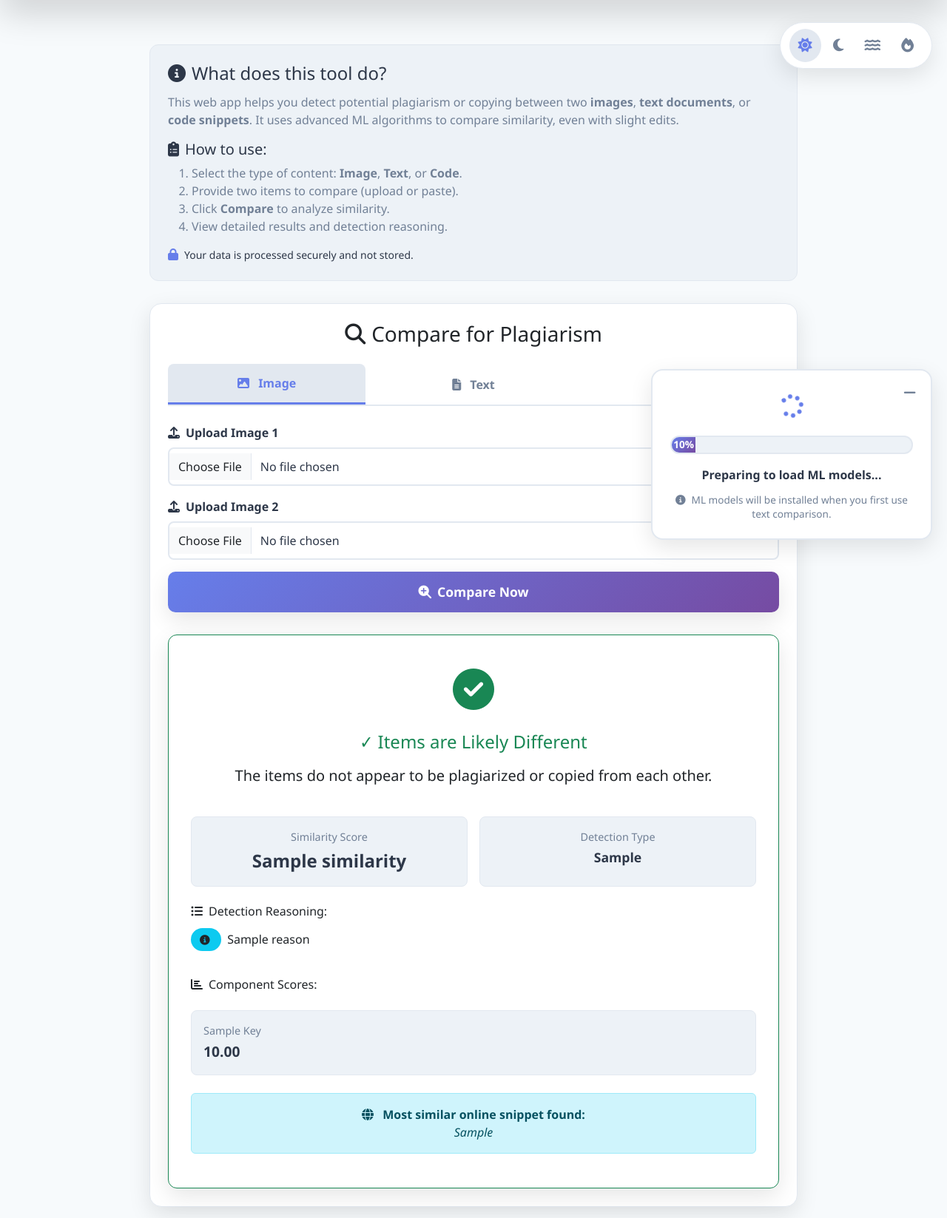
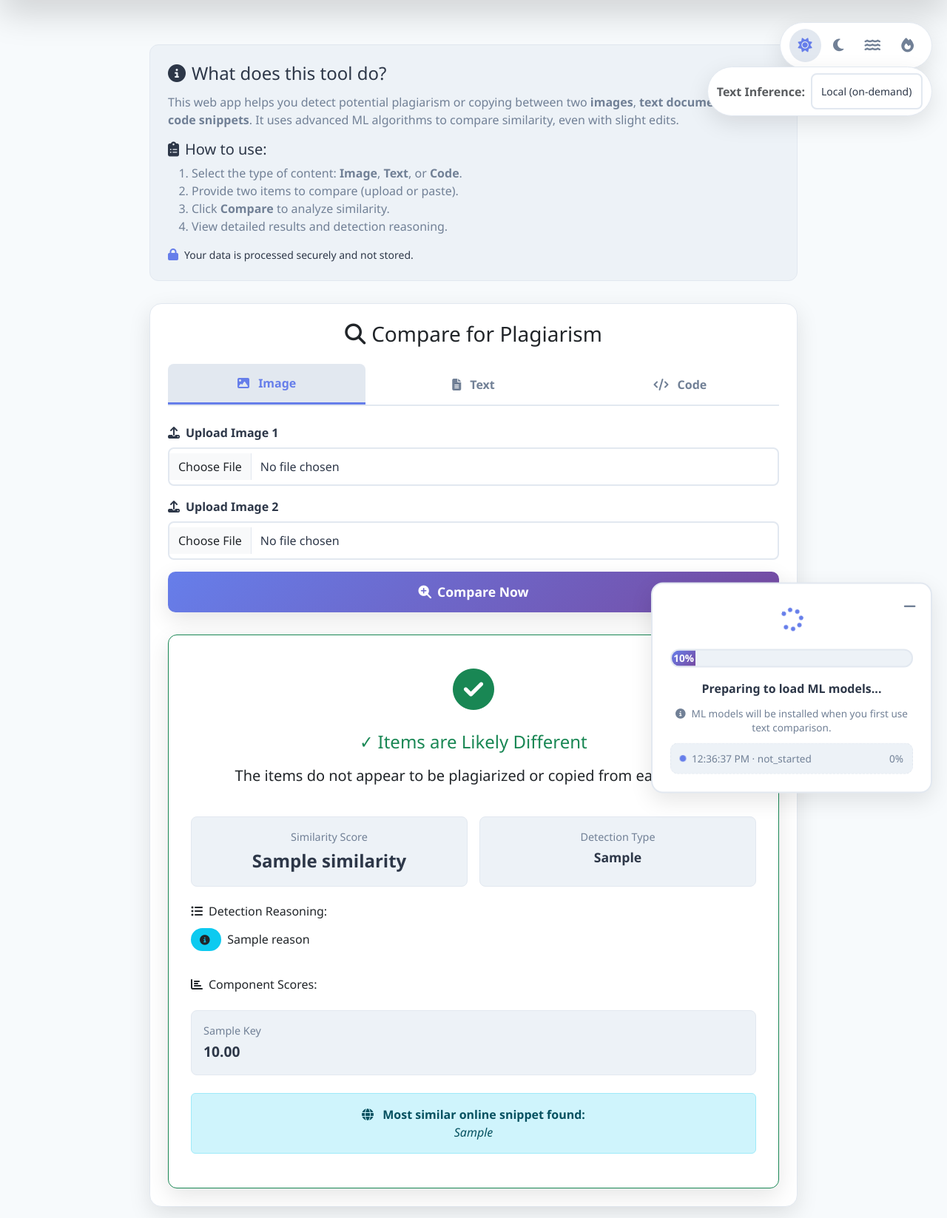
Before and after one commit to DinoDD19/Plagarism-Detector, a Flask app: template plagirism/templates/index.html in a window 1280 px wide. Shown: the part 50-1697 px from the top of the page at 74% size. Run offline with Flask 3, Linux system fonts and the light colour scheme; the template is opened without the code that fills it: most values are stand-ins (such as "Sample title", 1, 10 or a date in 2020); parts of the project's set-up code (start-up, migrations or seed data) failed here and were passed over.

Commit message:
Improve live loading UI and pin Werkzeug

```diff
--- a/app.py
+++ b/app.py
@@ -5,6 +5,7 @@
 import threading
 import difflib
 import requests
+import time
 
 app = Flask(__name__, template_folder='plagirism/templates', static_folder='plagirism')
 app.config['UPLOAD_FOLDER'] = 'plagirism/uploads'
@@ -15,6 +16,7 @@
 # Hugging Face Inference API (optional)
 HF_API_TOKEN = os.getenv('HF_API_TOKEN', '')
 HF_MODEL_ID = os.getenv('HF_MODEL_ID', 'sentence-transformers/all-MiniLM-L6-v2')
+USE_HF_API = bool(HF_API_TOKEN)
 
 # Ensure upload folder exists
 os.makedirs(app.config['UPLOAD_FOLDER'], exist_ok=True)
@@ -41,20 +43,39 @@
     try:
         import subprocess, sys
         update_loading_status('installing', 'Installing text ML packages...', 10)
+
+        # Live pulse while pip runs
+        stop_event = threading.Event()
+        def _pulse_install():
+            local_progress = 12
+            while not stop_event.wait(1.2):
+                local_progress = min(45, local_progress + 2)
+                update_loading_status('installing', 'Installing text ML packages...', local_progress)
+        pulse_thread = threading.Thread(target=_pulse_install, daemon=True)
+        pulse_thread.start()
+
         # Install sentence-transformers and numpy when user selects Text mode
         subprocess.check_call([sys.executable, '-m', 'pip', 'install', '-q', 'sentence-transformers>=2.2.0', 'numpy>=1.24.0'])
+
+        stop_event.set()
+        pulse_thread.join(timeout=0.1)
         ml_packages_installed = True
         update_loading_status('packages_installed', 'Packages installed. Preparing model...', 50)
         return True
     except Exception as e:
+        try:
+            stop_event.set()
+        except Exception:
+            pass
         update_loading_status('error', f'Failed to install ML packages: {e}', 0)
         return False
 
 def get_embedder():
     global embedder
+    global USE_HF_API
     if embedder is None:
         # If using HF API, no local model needed
-        if HF_API_TOKEN:
+        if USE_HF_API and HF_API_TOKEN:
             update_loading_status('ready', 'Using Hugging Face Inference API', 100)
             return None
         # Ensure required packages are present
@@ -62,10 +83,24 @@
             return None
         try:
             update_loading_status('loading_model', 'Downloading ML model (one-time setup)...', 60)
+            stop_event = threading.Event()
+            def _pulse_model():
+                local_progress = 62
+                while not stop_event.wait(1.2):
+                    local_progress = min(95, local_progress + 3)
+                    update_loading_status('loading_model', 'Downloading ML model (one-time setup)...', local_progress)
+            pulse_thread = threading.Thread(target=_pulse_model, daemon=True)
+            pulse_thread.start()
             from sentence_transformers import SentenceTransformer
             embedder = SentenceTransformer(MODEL_NAME, cache_folder=HF_CACHE_DIR)
+            stop_event.set()
+            pulse_thread.join(timeout=0.1)
             update_loading_status('ready', 'ML model ready!', 100)
         except Exception as e:
+            try:
+                stop_event.set()
+            except Exception:
+                pass
             update_loading_status('error', f'Failed to load model: {e}', 0)
             return None
     return embedder
@@ -76,8 +111,8 @@
 
 def semantic_similarity(text1, text2):
     try:
-        # Prefer Hugging Face Inference API if token provided (no local downloads)
-        if HF_API_TOKEN:
+        # Prefer Hugging Face Inference API if enabled (no local downloads)
+        if USE_HF_API and HF_API_TOKEN:
             try:
                 api_url = f"https://api-inference.huggingface.co/models/{HF_MODEL_ID}"
                 headers = {"Authorization": f"Bearer {HF_API_TOKEN}"}
@@ -139,7 +174,7 @@
 @app.route('/warm-text-model', methods=['POST'])
 def warm_text_model():
     # If using HF API, mark ready immediately (no local downloads)
-    if HF_API_TOKEN:
+    if USE_HF_API and HF_API_TOKEN:
         update_loading_status('ready', 'Using Hugging Face Inference API', 100)
         return {'status': 'api_ready'}
     # Else load locally in background
@@ -150,6 +185,33 @@
             pass
     threading.Thread(target=_bg_load, daemon=True).start()
     return {'status': 'started'}
+
+# Inference mode endpoints for UI toggle
+@app.route('/get-text-inference-mode', methods=['GET'])
+def get_text_inference_mode():
+    from flask import jsonify
+    return jsonify({'mode': 'api' if (USE_HF_API and HF_API_TOKEN) else 'local', 'has_token': bool(HF_API_TOKEN)})
+
+@app.route('/set-text-inference-mode', methods=['POST'])
+def set_text_inference_mode():
+    global USE_HF_API
+    try:
+        data = request.get_json(force=True) or {}
+        mode = (data.get('mode') or '').lower()
+        if mode == 'api':
+            if not HF_API_TOKEN:
+                return {'ok': False, 'error': 'HF_API_TOKEN not set'}, 400
+            USE_HF_API = True
+            update_loading_status('ready', 'Using Hugging Face Inference API', 100)
+            return {'ok': True, 'mode': 'api'}
+        elif mode == 'local':
+            USE_HF_API = False
+            update_loading_status('not_started', 'Local model will load on first use', 0)
+            return {'ok': True, 'mode': 'local'}
+        else:
+            return {'ok': False, 'error': 'Invalid mode'}, 400
+    except Exception as e:
+        return {'ok': False, 'error': str(e)}, 500
 
 # ---------- Text helpers (ensemble similarity) ----------
 def _normalize_text(s: str) -> str:
--- a/plagirism/templates/index.html
+++ b/plagirism/templates/index.html
@@ -280,6 +280,46 @@
             font-size: 0.85rem;
         }
 
+        .loading-history {
+            text-align: left;
+            margin-top: 12px;
+            background: var(--instructions-bg);
+            border: 1px dashed var(--border-color);
+            border-radius: 10px;
+            padding: 10px 12px;
+            max-height: 140px;
+            overflow: hidden;
+        }
+
+        .history-row {
+            display: flex;
+            align-items: center;
+            justify-content: space-between;
+            font-size: 0.85rem;
+            color: var(--text-secondary);
+            margin-bottom: 4px;
+        }
+
+        .history-row:last-child {
+            margin-bottom: 0;
+        }
+
+        .history-dot {
+            width: 8px;
+            height: 8px;
+            border-radius: 50%;
+            background: var(--tab-active);
+            margin-right: 8px;
+            flex-shrink: 0;
+            animation: pulse 1.2s ease-in-out infinite;
+        }
+
+        @keyframes pulse {
+            0% { transform: scale(0.9); opacity: 0.7; }
+            50% { transform: scale(1.1); opacity: 1; }
+            100% { transform: scale(0.9); opacity: 0.7; }
+        }
+
         .loading-message {
             color: var(--text-primary);
             font-size: 1rem;
@@ -384,6 +424,7 @@
             <div class="loading-tip" id="loadingTip">
                 <i class="fas fa-info-circle me-2"></i>This is a one-time setup. ML models are being downloaded and installed.
             </div>
+            <div class="loading-history" id="loadingHistory"></div>
         </div>
     </div>
 
@@ -410,6 +451,17 @@
         <button class="theme-btn" data-theme="sunset" title="Sunset Theme">
             <i class="fas fa-fire"></i>
         </button>
+    </div>
+
+    <!-- Text Inference Mode Switcher -->
+    <div class="theme-switcher" style="top: 140px;">
+        <div class="d-flex align-items-center" style="gap:8px;">
+            <span class="text-muted" style="font-weight:600;">Text Inference:</span>
+            <select id="inferenceModeSelect" class="form-select form-select-sm" style="width:auto;">
+                <option value="api">Cloud (HF API)</option>
+                <option value="local">Local (on-demand)</option>
+            </select>
+        </div>
     </div>
 
     <div class="container">
@@ -595,9 +647,15 @@
         const progressText = document.getElementById('progressText');
         const loadingMessage = document.getElementById('loadingMessage');
         const loadingTip = document.getElementById('loadingTip');
+        const loadingHistory = document.getElementById('loadingHistory');
         const closeLoadingBtn = document.getElementById('closeLoadingBtn');
+        const inferenceModeSelect = document.getElementById('inferenceModeSelect');
         let statusCheckInterval;
         let hasCheckedOnce = false;
+        let statusHistory = [];
+        let lastSnapshot = '';
+        let currentProgress = 0;
+        let currentStatus = 'not_started';
 
         // Close/minimize button handler
         closeLoadingBtn.addEventListener('click', () => {
@@ -609,6 +667,37 @@
         loadingMessage.textContent = 'Checking ML model status...';
         progressBar.style.width = '5%';
         progressText.textContent = '5%';
+        currentProgress = 5;
+
+        function animateProgress(target) {
+            target = Math.max(0, Math.min(100, target));
+            const start = currentProgress;
+            const delta = target - start;
+            const duration = 400;
+            const startTime = performance.now();
+            function step(now) {
+                const t = Math.min(1, (now - startTime) / duration);
+                const value = start + delta * t;
+                currentProgress = value;
+                progressBar.style.width = value.toFixed(1) + '%';
+                progressText.textContent = Math.round(value) + '%';
+                if (t < 1) requestAnimationFrame(step);
+            }
+            requestAnimationFrame(step);
+        }
+
+        function renderHistory() {
+            loadingHistory.innerHTML = statusHistory.map(entry => {
+                const time = entry.time.toLocaleTimeString([], { hour: '2-digit', minute: '2-digit', second: '2-digit' });
+                return `<div class="history-row"><div class="d-flex align-items-center"><span class="history-dot"></span><span>${time} · ${entry.message}</span></div><span>${Math.round(entry.progress)}%</span></div>`;
+            }).join('');
+        }
+
+        function recordStatus(status, message, progress) {
+            statusHistory.unshift({ status, message: message || status, progress, time: new Date() });
+            statusHistory = statusHistory.slice(0, 6);
+            renderHistory();
+        }
 
         function checkMLStatus() {
             fetch('/ml-status')
@@ -616,21 +705,27 @@
                 .then(data => {
                     const { status, message, progress } = data;
                     hasCheckedOnce = true;
+                    currentStatus = status;
+
+                    // record every new snapshot so the user sees live steps
+                    const snapshotKey = `${status}|${message}|${Math.round(progress)}`;
+                    if (snapshotKey !== lastSnapshot) {
+                        recordStatus(status, message, progress || 0);
+                        lastSnapshot = snapshotKey;
+                    }
 
                     // Update progress bar
-                    progressBar.style.width = progress + '%';
-                    progressText.textContent = progress + '%';
+                    animateProgress(progress || 0);
                     loadingMessage.textContent = message || 'Checking status...';
 
                     if (status === 'not_started') {
                         loadingOverlay.classList.add('active');
                         loadingMessage.textContent = 'Preparing to load ML models...';
                         loadingTip.innerHTML = '<i class="fas fa-info-circle me-2"></i>ML models will be installed when you first use text comparison.';
-                        progressBar.style.width = '10%';
-                        progressText.textContent = '10%';
+                        animateProgress(10);
                         // Hide after 3 seconds if still not started
                         setTimeout(() => {
-                            if (ml_loading_status === 'not_started') {
+                            if (currentStatus === 'not_started') {
                                 loadingOverlay.classList.remove('active');
                             }
                         }, 3000);
@@ -668,6 +763,17 @@
 
         // Check status on page load
         checkMLStatus();
+
+        // Initialize inference mode
+        fetch('/get-text-inference-mode')
+            .then(r => r.json())
+            .then(({ mode }) => {
+                inferenceModeSelect.value = mode;
+                if (mode === 'api') {
+                    loadingOverlay.classList.remove('active');
+                    loadingMessage.textContent = 'Using Hugging Face Inference API';
+                }
+            }).catch(() => {});
 
         // Check status every 2 seconds
         statusCheckInterval = setInterval(checkMLStatus, 2000);
@@ -724,13 +830,33 @@
                     // Show loading panel and kick off warm-up
                     loadingOverlay.classList.add('active');
                     loadingMessage.textContent = 'Preparing text analysis...';
-                    progressBar.style.width = '10%';
-                    progressText.textContent = '10%';
+                    animateProgress(10);
                     try {
                         fetch('/warm-text-model', { method: 'POST' });
                     } catch (e) { /* ignore */ }
                 }
             });
+        });
+
+        // Change text inference mode
+        inferenceModeSelect.addEventListener('change', () => {
+            const mode = inferenceModeSelect.value;
+            fetch('/set-text-inference-mode', {
+                method: 'POST',
+                headers: { 'Content-Type': 'application/json' },
+                body: JSON.stringify({ mode })
+            }).then(r => r.json()).then(res => {
+                if (res.ok && res.mode === 'api') {
+                    loadingOverlay.classList.remove('active');
+                    loadingMessage.textContent = 'Using Hugging Face Inference API';
+                    recordStatus('api', 'Switched to Hugging Face Inference API', currentProgress);
+                } else if (res.ok && res.mode === 'local') {
+                    loadingOverlay.classList.add('active');
+                    loadingMessage.textContent = 'Local model will load on first use';
+                    animateProgress(5);
+                    recordStatus('local', 'Switched to local on-demand mode', currentProgress);
+                }
+            }).catch(() => {});
         });
 
         // Form submission handler - show loading panel during comparison
@@ -739,8 +865,7 @@
             // Show loading panel during comparison (non-blocking)
             loadingMessage.textContent = 'Analyzing similarity...';
             loadingTip.innerHTML = '<i class="fas fa-cog fa-spin me-2"></i>Processing your comparison request...';
-            progressBar.style.width = '75%';
-            progressText.textContent = '75%';
+            animateProgress(75);
             loadingOverlay.classList.add('active');
         });
     </script>
--- a/requirements.txt
+++ b/requirements.txt
@@ -1,5 +1,6 @@
 --prefer-binary
 Flask==2.3.2
+Werkzeug==3.0.3
 imagehash==4.3.1
 Pillow==10.4.0
 requests==2.31.0
```
